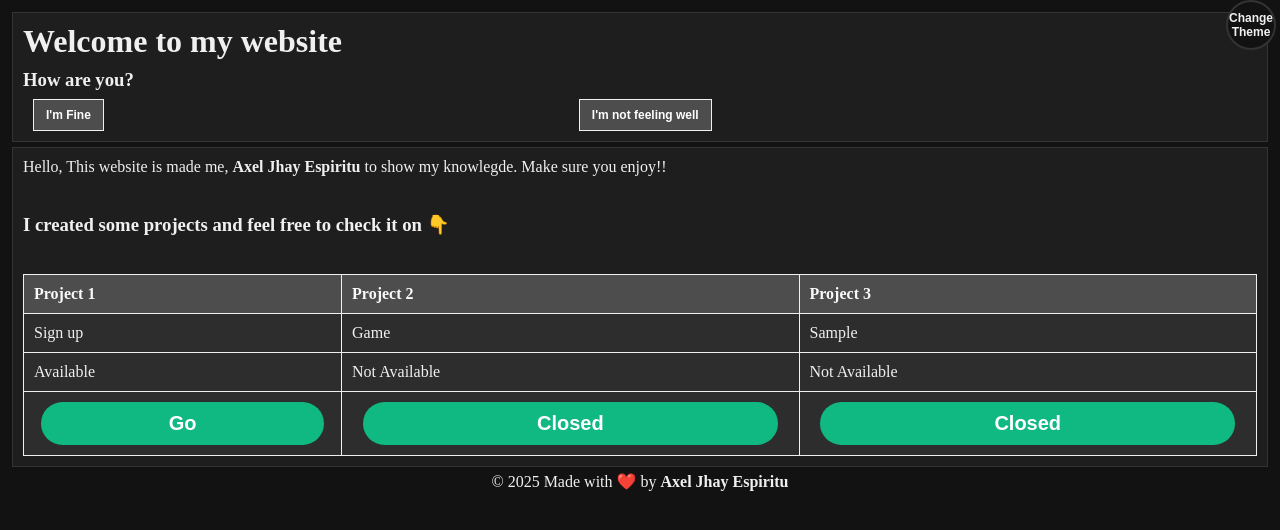
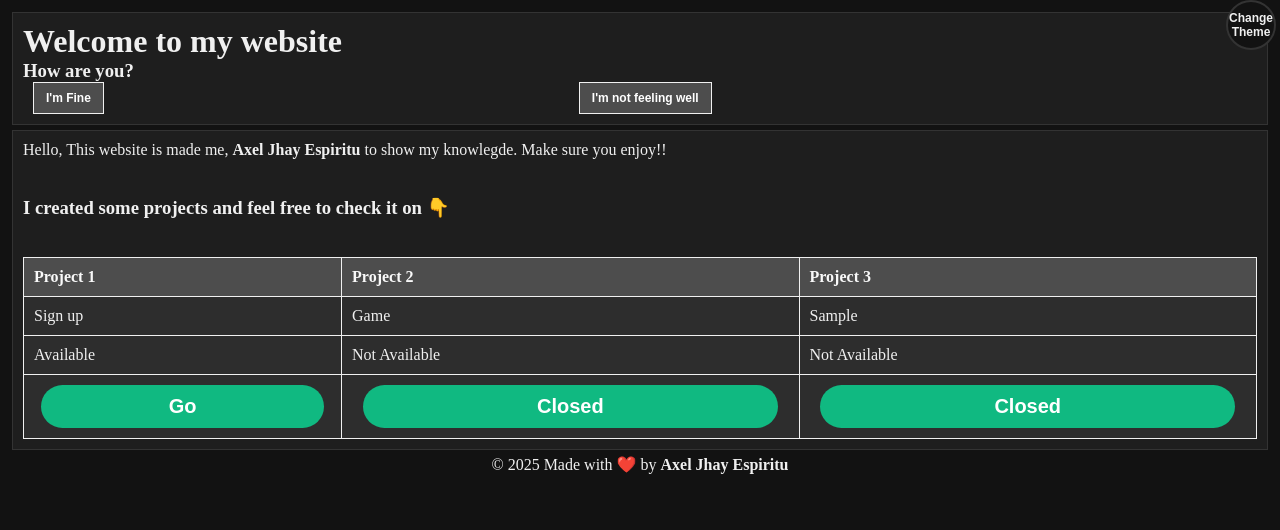
Before and after one commit to Yoru2010/Axel-website, a plain HTML site: page index.html in a window 1280 px wide. Drawn offline with Linux system fonts and the light colour scheme.

Commit message:
Update style.css

```diff
--- a/style.css
+++ b/style.css
@@ -142,7 +142,6 @@ header{
     justify-content: space-between;
     align-items: left;
     flex-shrink: no-shrink;
-    height: 130px;
 
 }
 
```
